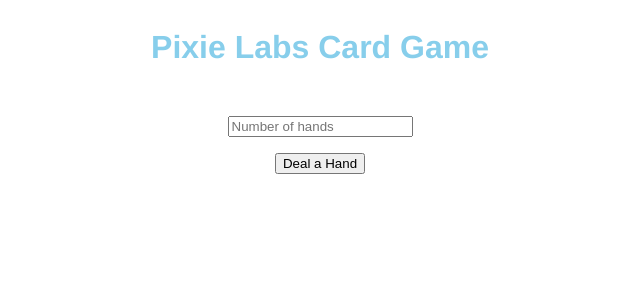
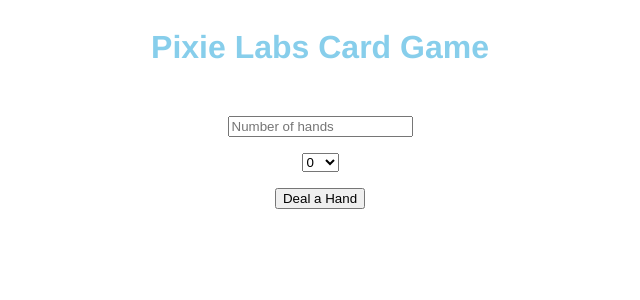
Before and after one commit to Akin909/card-game-challenge, a React app: page / in a window 1280 px wide. Shown: the top 300 px of the page, without its empty margins (320-960 px from the left). Built offline with nearby package versions, Linux system fonts and the light colour scheme.

Commit message:
Add multiplayer functionality, by adding a select

```diff
--- a/components/Game.jsx
+++ b/components/Game.jsx
@@ -20,19 +20,25 @@ import Card from './Card.jsx';
 
 class Game extends Component {
   state = {
-    value: '',
+    input: '',
+    select: '',
     cards: Deck,
     lastGame: {},
-    players: 2,
     scores: {},
     hand: [],
   };
 
   handleClick = event => {
-    const noOfCards = this.state.value;
-    const { players, cards, hand } = this.state;
+    const { select, cards, hand, input } = this.state;
+    const noOfCards = Number(input);
+    const players = Number(select);
     //This returns an array of objects which represents the deck at each point in the shuffle
-    const newDeck = Array.from({ length: Number(noOfCards) * players }, () =>
+    if (noOfCards >= 26) {
+      return alert(
+        'There are only 52 cards in a deck.. please enter a smaller number of cards to deal'
+      );
+    }
+    const newDeck = Array.from({ length: noOfCards * (players || 2) }, () =>
       //TODO need to pass in hand rather than use a global object
       dealCards(cards, noOfCards, hand)
     );
@@ -40,16 +46,17 @@ class Game extends Component {
     const currentDeck = newDeck.slice(-1);
     this.setState({
       lastGame: currentDeck,
-      scores: calculateScore(currentDeck[0].hand, this.state.players),
+      scores: calculateScore(currentDeck[0].hand, players),
       hand: [],
     });
   };
 
-  handleChange = event => this.setState({ value: event.target.value });
+  handleChange = event =>
+    this.setState({ [event.target.name]: event.target.value });
 
   render() {
     const { scores, cards, value, hand } = this.state;
-    console.log('scores', scores.eachScore);
+    console.log('state', this.state);
     return (
       <div>
         <Score>
@@ -60,11 +67,22 @@ class Game extends Component {
         </Score>
         <Intro>
           <input
+            name="input"
             type="text"
             placeholder="Number of hands"
             value={value}
             onChange={this.handleChange}
           />
+          <select
+            id="players"
+            name="select"
+            value={this.state.select}
+            onChange={this.handleChange}
+          >
+            {Array.from({ length: 52 }, (option, index) => (
+              <option value={index} key={uuid()}>{index}</option>
+            ))}
+          </select>
           <button onClick={this.handleClick}>Deal a Hand</button>
         </Intro>
         <GameStatus>
--- a/components/GameLogic.js
+++ b/components/GameLogic.js
@@ -61,6 +61,7 @@ export const determineWinner = (array, objArray) =>
 export const calculateScore = (hand, players) => {
   const totalScore = hand.reduce((sum, card) => sum + card.value, 0);
   const chunkSize = hand.length / players;
+  console.log('chunkSize', chunkSize);
   const allScores = hand
     .map(
       (hands, i) => (i % chunkSize === 0 ? hand.slice(i, i + chunkSize) : null)
```
